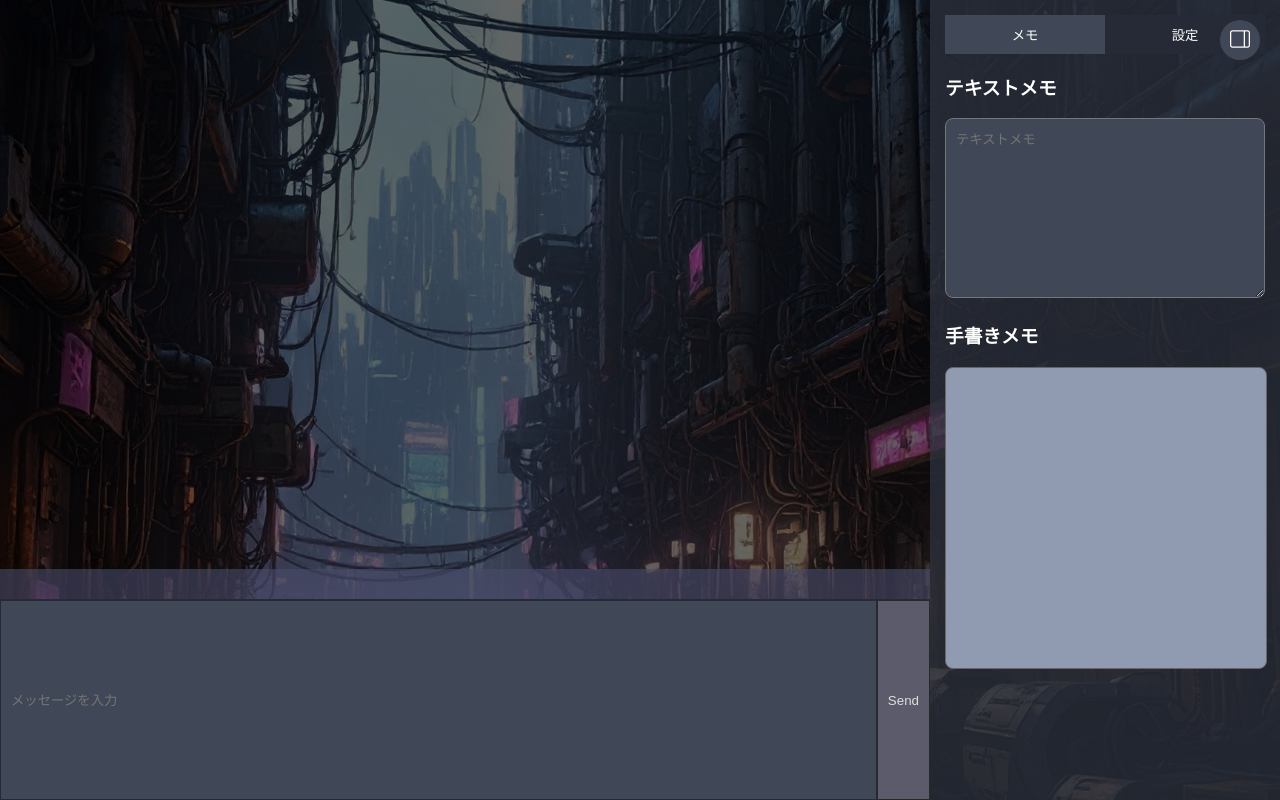
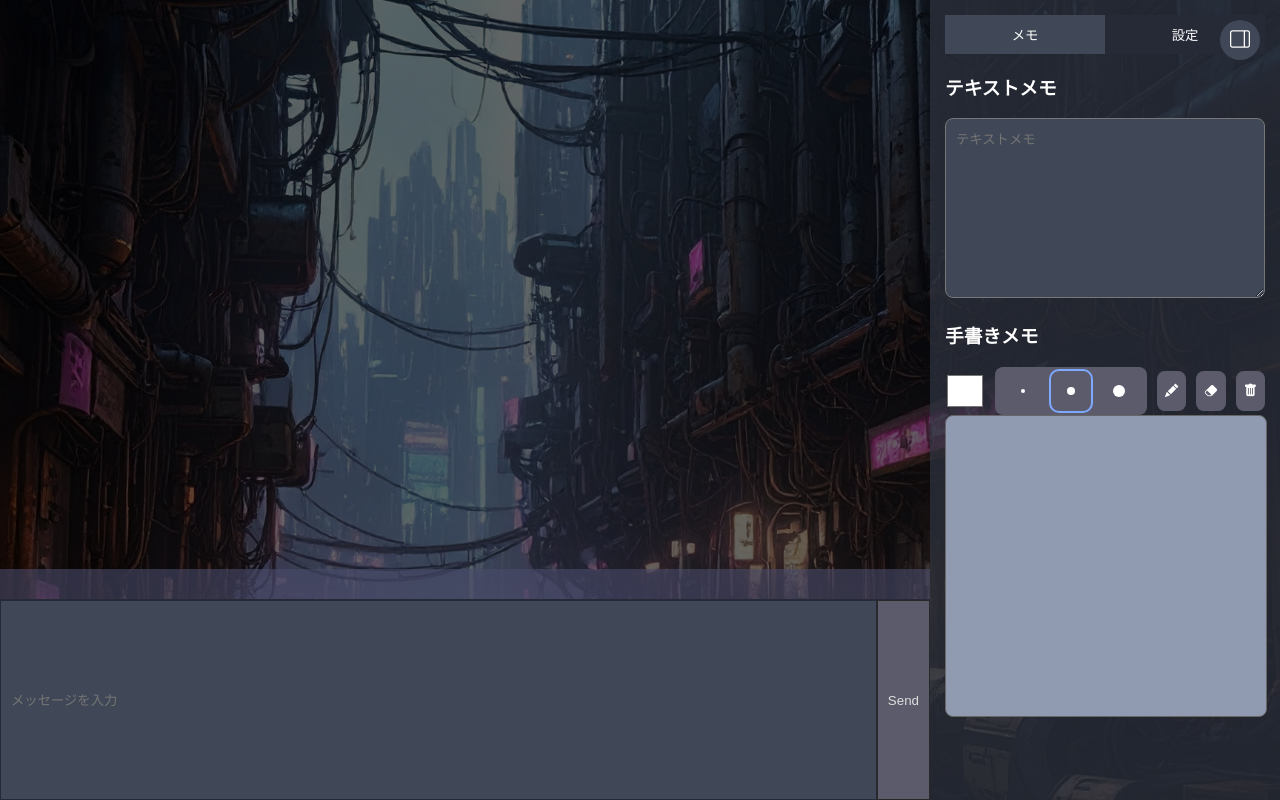
Before and after one commit to kakaka912/Netpro-FinalExam, a website: page public/index.html in a window 1280 px wide. Both pictures are taken after a click on the button 1240 px from the left and 40 px from the top of the page. Drawn offline with nearby package versions, Linux system fonts and the light colour scheme.

Commit message:
canvas tools

```diff
--- a/public/css/style.css
+++ b/public/css/style.css
@@ -183,6 +183,91 @@ body::before {
     cursor: crosshair;
 }
 
+.memo-toolbar {
+    display: flex;
+    align-items: center;
+    gap: 10px;
+    margin-bottom: 10px 0;
+}
+
+.width-tools {
+    display: flex;
+    align-items: center;
+    gap: 8px;
+
+    background: #5c5b6b;
+    border-radius: 8px;
+    padding: 4px 8px;
+}
+
+.memo-toolbar button {
+    width: 40px;
+    height: 40px;
+    border: none;
+    border-radius: 8px;
+    background: #5c5b6b;
+    color: white;
+    cursor: pointer;
+
+    display: flex;
+    justify-content: center;
+    align-items: center;
+}
+
+.memo-toolbar button:hover {
+    background: #707080;
+}
+#penColor {
+    width: 40px;
+    height: 40px;
+    border: none;
+    padding: 0;
+    background: transparent;
+    cursor: pointer;
+}
+
+.width-tools {
+    display: flex;
+    gap: 8px;
+}
+
+.width-btn {
+    width: 36px;
+    height: 36px;
+    border: none;
+    border-radius: 50%;
+    cursor: pointer;
+
+    display: flex;
+    justify-content: center;
+    align-items: center;
+}
+
+.dot {
+    display: block;
+    background: white;
+    border-radius: 50%;
+}
+
+.small {
+    width: 4px;
+    height: 4px;
+}
+
+.medium {
+    width: 8px;
+    height: 8px;
+}
+
+.large {
+    width: 12px;
+    height: 12px;
+}
+
+.width-btn.active {
+    outline: 2px solid #7ea9ff;
+}
+
 .messages {
     flex: 1 1 0;
     min-height: 0;
--- a/public/index.html
+++ b/public/index.html
@@ -60,6 +60,44 @@
 
                     <div class="panel">
                         <h3>手書きメモ</h3>
+                        <div class="memo-toolbar">
+
+                            <!-- 色 -->
+                            <div class="color-tools">
+                                <input type="color" id="penColor" value="#ffffff">
+                            </div>
+
+                            <!-- 太さ -->
+                            <div class="width-tools">
+                                <button class="width-btn" data-width="2">
+                                    <span class="dot small"></span>
+                                </button>
+
+                                <button class="width-btn active" data-width="5">
+                                    <span class="dot medium"></span>
+                                </button>
+
+                                <button class="width-btn" data-width="8">
+                                    <span class="dot large"></span>
+                                </button>
+                            </div>
+
+                            <!-- ペン -->
+                            <button id="penBtn">
+                                <i class="bi bi-pencil-fill"></i>
+                            </button>
+
+                            <!-- 消しゴム -->
+                            <button id="eraserBtn">
+                                <i class="bi bi-eraser-fill"></i>
+                            </button>
+
+                            <!-- クリア -->
+                            <button id="clearBtn">
+                                <i class="bi bi-trash-fill"></i>
+                            </button>
+                        </div>
+
                         <canvas id="memoCanvas"></canvas>
                     </div>
                 </div>
--- a/public/js/main.js
+++ b/public/js/main.js
@@ -29,8 +29,6 @@
         window.onload = () => {
             // loginScreen.style.display = "none";
             chatScreen.style.display = "flex";
-
-            resizeCanvas();
         };
 
         const messageList = document.querySelector(".messages");
@@ -307,23 +305,44 @@
     const canvas = document.getElementById("memoCanvas");
     const ctx = canvas.getContext("2d");
 
+    //描画オプション
+    let currentWidth = 5;
+    let eraser = false;
+
+    const penBtn = document.getElementById("penColor");
+    const eraserBtn = document.getElementById("eraserBtn");
+    const clearBtn = document.getElementById("clearBtn");
+
     function resizeCanvas() {
         canvas.width = canvas.clientWidth;
         canvas.height = canvas.clientHeight;
 
          //線の設定
-        ctx.lineWidth = 3;
+        ctx.lineWidth = currentWidth;
         ctx.lineCap = "round";
-        ctx.strokeStyle = "white";
+        ctx.strokeStyle = penColor.value;
+    }
 
-        console.log(canvas.width, canvas.height);
-    }
+    window.addEventListener("load", () => {
+        resizeCanvas();
+
+        ctx.fillStyle = "909ab1";
+        ctx.fillRect(0, 0, canvas.width, canvas.height);
+    });
 
     let drawing = false;
 
     //マウスをクリック
     canvas.addEventListener("mousedown", (e) => {
         drawing = true;
+
+        ctx.lineWidth = currentWidth;
+
+        if (eraser) {
+            ctx.strokeStyle = "#909ab1";
+        } else {
+            ctx.strokeStyle = penColor.value;
+        }
 
         ctx.beginPath();
         ctx.moveTo(e.offsetX, e.offsetY);
@@ -347,3 +366,30 @@
     canvas.addEventListener("mouseleave", () => {
         drawing = false;
     });
+
+
+
+    document.querySelectorAll(".width-btn").forEach(btn => {
+
+        btn.onclick = () => {
+            document.querySelector(".width-btn.active")?.classList.remove("active");
+            btn.classList.add("active");
+
+            currentWidth = Number(btn.dataset.width);
+        }
+    })
+
+    //消しゴム
+    penBtn.onclick = () => {
+        eraser = false;
+    }
+
+    eraserBtn.onclick = () => {
+        eraser = true;
+    }
+
+    clearBtn.onclick = () => {
+        ctx.clearRect(0, 0, canvas.width, canvas.height);
+        ctx.fillStyle = "#909ab1";
+        ctx.fillRect(0, 0, canvas.width, canvas.height);
+    }
```
